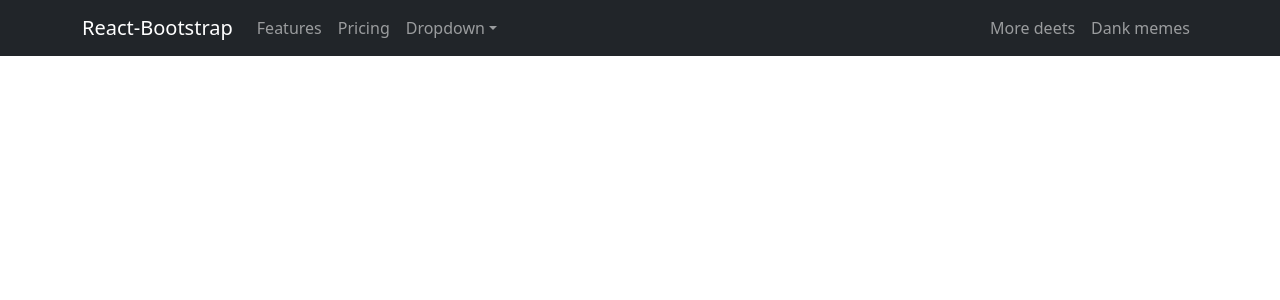
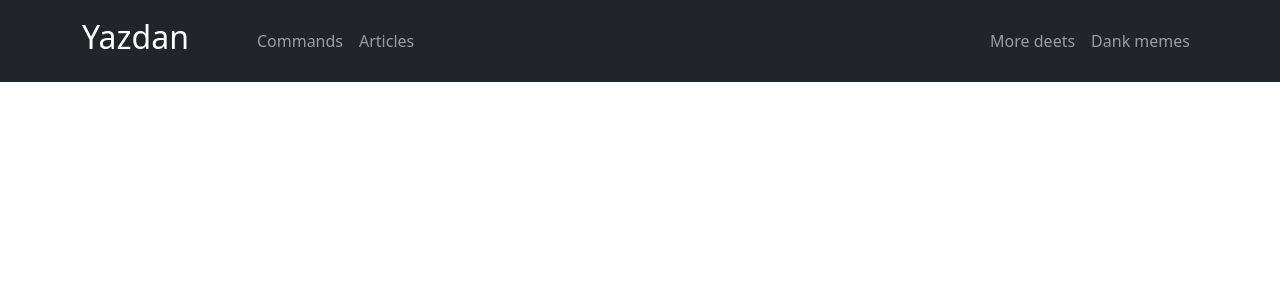
Before and after one commit to mahoonio/DiscordMusicBotSite, a React (Create React App) app in the folder discord-music-bot-site/: page / in a window 1280 px wide. Shown: the top 300 px of the page. Built offline with nearby package versions, Linux system fonts and the light colour scheme.

Commit message:
app header modify

```diff
--- a/discord-music-bot-site/src/App.js
+++ b/discord-music-bot-site/src/App.js
@@ -25,9 +25,15 @@ function App() {
         {/* A <Routes> looks through its children <Route>s and
         renders the first one that matches the current URL. */}
         <Routes>
-          <Route path="/about">{/* <About /> */}</Route>
-          <Route path="/users">{/* <Users /> */}</Route>
-          <Route path="/">{/* <Home /> */}</Route>
+          <Route exact path="/articles">
+            {/* <About /> */}
+          </Route>
+          <Route exact path="/commands">
+            {/* <Users /> */}
+          </Route>
+          <Route exact path="/">
+            {/* <Home /> */}
+          </Route>
         </Routes>
       </div>
     </Router>
--- a/discord-music-bot-site/src/components/AppHeader.js
+++ b/discord-music-bot-site/src/components/AppHeader.js
@@ -2,28 +2,20 @@ import Container from 'react-bootstrap/Container';
 import Nav from 'react-bootstrap/Nav';
 import Navbar from 'react-bootstrap/Navbar';
 import NavDropdown from 'react-bootstrap/NavDropdown';
+import styles from './AppHeader.module.css';
 
 const AppHeader = () => {
   return (
     <Navbar collapseOnSelect expand="lg" bg="dark" variant="dark">
       <Container>
-        <Navbar.Brand href="#home">React-Bootstrap</Navbar.Brand>
+        <Navbar.Brand className={`${styles.navbrand}`} href="/">
+          <h2>Yazdan</h2>
+        </Navbar.Brand>
         <Navbar.Toggle aria-controls="responsive-navbar-nav" />
         <Navbar.Collapse id="responsive-navbar-nav">
           <Nav className="me-auto">
-            <Nav.Link href="#features">Features</Nav.Link>
-            <Nav.Link href="#pricing">Pricing</Nav.Link>
-            <NavDropdown title="Dropdown" id="collasible-nav-dropdown">
-              <NavDropdown.Item href="#action/3.1">Action</NavDropdown.Item>
-              <NavDropdown.Item href="#action/3.2">
-                Another action
-              </NavDropdown.Item>
-              <NavDropdown.Item href="#action/3.3">Something</NavDropdown.Item>
-              <NavDropdown.Divider />
-              <NavDropdown.Item href="#action/3.4">
-                Separated link
-              </NavDropdown.Item>
-            </NavDropdown>
+            <Nav.Link href="/commands">Commands</Nav.Link>
+            <Nav.Link href="/articles">Articles</Nav.Link>
           </Nav>
           <Nav>
             <Nav.Link href="#deets">More deets</Nav.Link>
--- /dev/null
+++ b/discord-music-bot-site/src/components/AppHeader.module.css
@@ -0,0 +1,3 @@
+.navbrand {
+  margin: 5px 60px 5px 0px;
+}
--- /dev/null
+++ b/discord-music-bot-site/src/components/Home/Home.js
@@ -0,0 +1,5 @@
+const Home = () => {
+  return <></>;
+};
+
+export default Home;
```
Also changed, not shown: discord-music-bot-site/src/assets/roboticon.svg (added).
